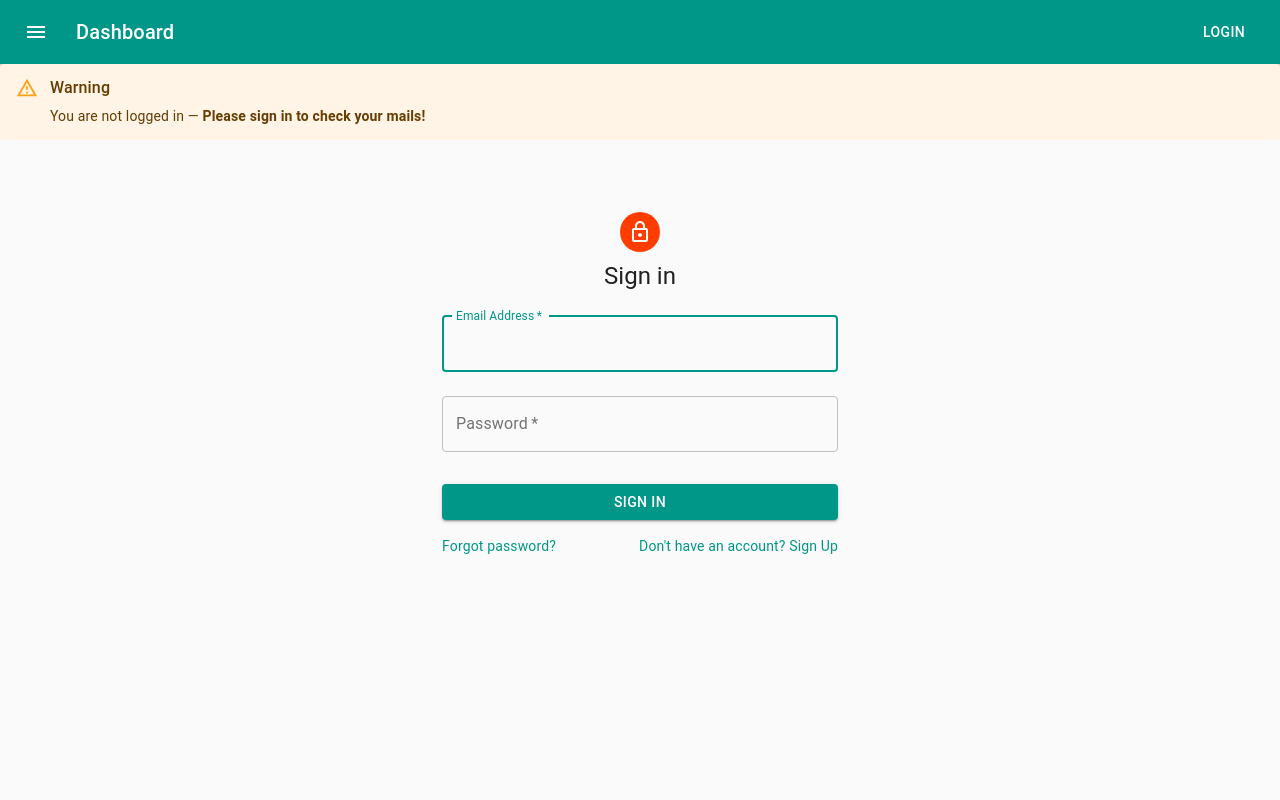
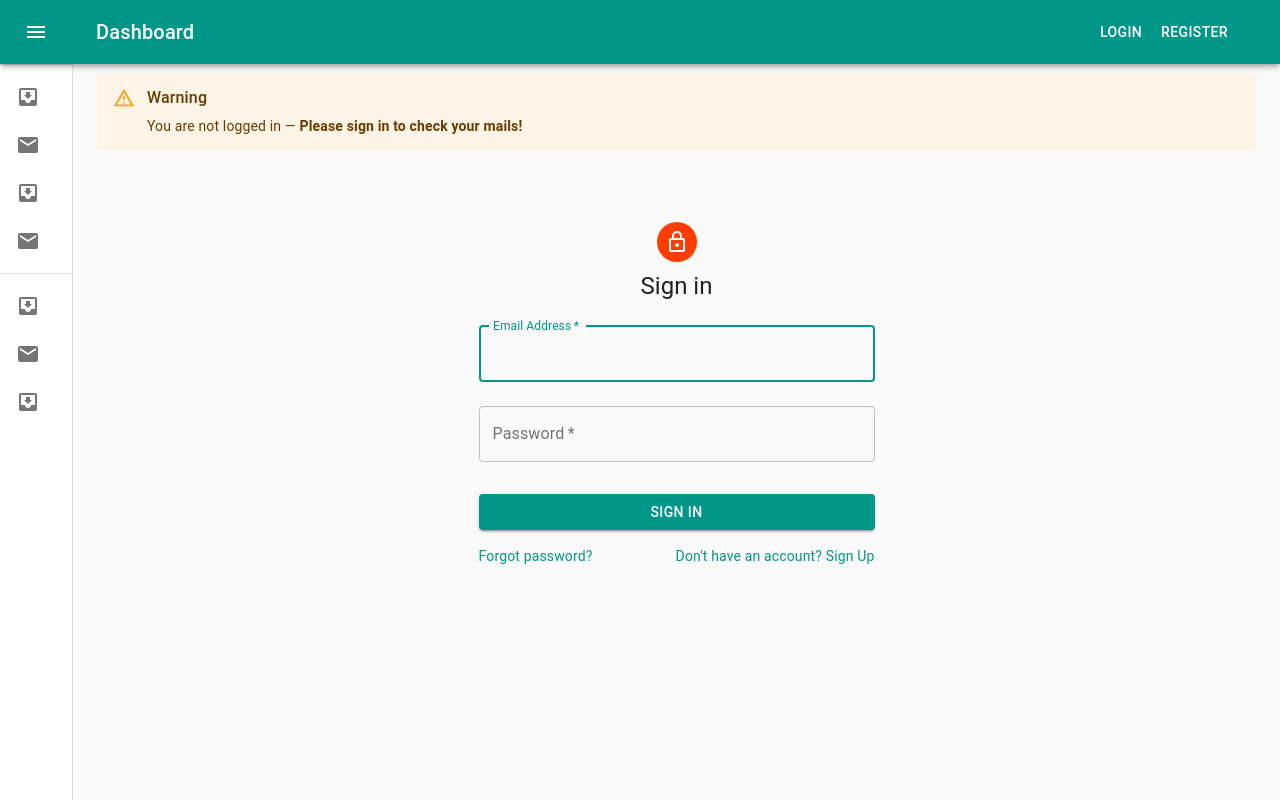
Before and after one commit to CodecoolGlobal/get-to-know-lara-php-mahanna90, a React (Create React App) app in the folder get-to-know-lara-frontend/: page / in a window 1280 px wide. Built offline with nearby package versions, Linux system fonts and the light colour scheme.

Commit message:
implement Drawer instead of NavBar, move content to Drawer from Home

```diff
--- a/get-to-know-lara-frontend/package.json
+++ b/get-to-know-lara-frontend/package.json
@@ -10,6 +10,7 @@
     "@testing-library/react": "^11.2.6",
     "@testing-library/user-event": "^12.8.3",
     "axios": "^0.21.1",
+    "clsx": "^1.1.1",
     "metro4-react": "^0.1.4",
     "react": "^17.0.2",
     "react-dom": "^17.0.2",
--- a/get-to-know-lara-frontend/src/components/Home.js
+++ b/get-to-know-lara-frontend/src/components/Home.js
@@ -1,10 +1,7 @@
 import React from 'react';
-import NavBar from './NavBar';
 import {ThemeProvider, createMuiTheme, makeStyles} from '@material-ui/core/styles';
 import {deepOrange, teal} from "@material-ui/core/colors";
-import MailList from "./MailList";
-import Login from "./Login";
-import {Alert, AlertTitle} from "@material-ui/lab";
+import NavDrawer from "./NavDrawer";
 
 
 function Home() {
@@ -18,18 +15,8 @@ function Home() {
 
     return (
         <ThemeProvider theme={theme}>
-            <NavBar/>
-            {sessionStorage.getItem('token') ?
-                <MailList/>
-                :
-                <>
-                    <Alert severity="warning" >
-                        <AlertTitle>Warning</AlertTitle>
-                        You are not logged in — <strong>Please sign in to check your mails!</strong>
-                    </Alert>
-                    <Login/>
-                </>
-            }
+            <NavDrawer />
+
         </ThemeProvider>
     )
 }
--- a/get-to-know-lara-frontend/src/components/NavBar.js
+++ b/get-to-know-lara-frontend/src/components/NavBar.js
@@ -33,7 +33,18 @@ function NavBar() {
                     <Typography variant="h6" className={classes.title}>
                         Dashboard
                     </Typography>
-                    <Button color="inherit">Login</Button>
+                    {sessionStorage.getItem('token') ?
+                        <>
+                            <Button color="inherit">Profile</Button>
+                            <Button color="inherit">Logout</Button>
+                        </>
+                        :
+                        <>
+                            <Button color="inherit">Login</Button>
+                            <Button color="inherit">Register</Button>
+                        </>
+                    }
+
                 </Toolbar>
             </AppBar>
         </div>
--- /dev/null
+++ b/get-to-know-lara-frontend/src/components/NavDrawer.js
@@ -0,0 +1,203 @@
+import React from 'react';
+import clsx from 'clsx';
+import {makeStyles, useTheme} from '@material-ui/core/styles';
+import Drawer from '@material-ui/core/Drawer';
+import AppBar from '@material-ui/core/AppBar';
+import Toolbar from '@material-ui/core/Toolbar';
+import List from '@material-ui/core/List';
+import CssBaseline from '@material-ui/core/CssBaseline';
+import Typography from '@material-ui/core/Typography';
+import Divider from '@material-ui/core/Divider';
+import IconButton from '@material-ui/core/IconButton';
+import MenuIcon from '@material-ui/icons/Menu';
+import ChevronLeftIcon from '@material-ui/icons/ChevronLeft';
+import ChevronRightIcon from '@material-ui/icons/ChevronRight';
+import ListItem from '@material-ui/core/ListItem';
+import ListItemIcon from '@material-ui/core/ListItemIcon';
+import ListItemText from '@material-ui/core/ListItemText';
+import InboxIcon from '@material-ui/icons/MoveToInbox';
+import MailIcon from '@material-ui/icons/Mail';
+import MailList from "./MailList";
+import {Alert, AlertTitle} from "@material-ui/lab";
+import Login from "./Login";
+import Button from "@material-ui/core/Button";
+
+const drawerWidth = 240;
+
+const useStyles = makeStyles((theme) => ({
+    root: {
+        display: 'flex',
+    },
+    appBar: {
+        zIndex: theme.zIndex.drawer + 1,
+        transition: theme.transitions.create(['width', 'margin'], {
+            easing: theme.transitions.easing.sharp,
+            duration: theme.transitions.duration.leavingScreen,
+        }),
+    },
+    appBarShift: {
+        marginLeft: drawerWidth,
+        width: `calc(100% - ${drawerWidth}px)`,
+        transition: theme.transitions.create(['width', 'margin'], {
+            easing: theme.transitions.easing.sharp,
+            duration: theme.transitions.duration.enteringScreen,
+        }),
+    },
+    menuButton: {
+        marginRight: 36,
+    },
+    hide: {
+        display: 'none',
+    },
+    drawer: {
+        width: drawerWidth,
+        flexShrink: 0,
+        whiteSpace: 'nowrap',
+    },
+    drawerOpen: {
+        width: drawerWidth,
+        transition: theme.transitions.create('width', {
+            easing: theme.transitions.easing.sharp,
+            duration: theme.transitions.duration.enteringScreen,
+        }),
+    },
+    drawerClose: {
+        transition: theme.transitions.create('width', {
+            easing: theme.transitions.easing.sharp,
+            duration: theme.transitions.duration.leavingScreen,
+        }),
+        overflowX: 'hidden',
+        width: theme.spacing(7) + 1,
+        [theme.breakpoints.up('sm')]: {
+            width: theme.spacing(9) + 1,
+        },
+    },
+    toolbar: {
+        display: 'flex',
+        alignItems: 'center',
+        justifyContent: 'flex-end',
+        padding: theme.spacing(0, 1),
+        // necessary for content to be below app bar
+        ...theme.mixins.toolbar,
+    },
+    toolbarButtons: {
+        display: 'flex',
+        alignItems: 'center',
+        position: 'absolute',
+        right: '20px',
+        justifyContent: 'right',
+    },
+    content: {
+        flexGrow: 1,
+        padding: theme.spacing(3),
+        marginTop: '50px',
+    },
+}));
+
+function MiniDrawer() {
+    const classes = useStyles();
+    const theme = useTheme();
+    const [open, setOpen] = React.useState(false);
+
+    const handleDrawerOpen = () => {
+        setOpen(true);
+    };
+
+    const handleDrawerClose = () => {
+        setOpen(false);
+    };
+
+    return (
+        <div className={classes.root}>
+            <CssBaseline/>
+            <AppBar
+                position="fixed"
+                className={clsx(classes.appBar, {
+                    [classes.appBarShift]: open,
+                })}
+            >
+                <Toolbar>
+                    <IconButton
+                        color="inherit"
+                        aria-label="open drawer"
+                        onClick={handleDrawerOpen}
+                        edge="start"
+                        className={clsx(classes.menuButton, {
+                            [classes.hide]: open,
+                        })}
+                    >
+                        <MenuIcon/>
+                    </IconButton>
+                    <Typography variant="h6" noWrap>
+                        Dashboard
+                    </Typography>
+                    <Toolbar className={classes.toolbarButtons}>
+                        {sessionStorage.getItem('token') ?
+                            <>
+                                <Button color="inherit" >Profile</Button>
+                                <Button color="inherit" >Logout</Button>
+                            </>
+                            :
+                            <>
+                                <Button color="inherit" >Login</Button>
+                                <Button color="inherit" >Register</Button>
+                            </>
+                        }
+                    </Toolbar>
+                </Toolbar>
+            </AppBar>
+            <Drawer
+                variant="permanent"
+                className={clsx(classes.drawer, {
+                    [classes.drawerOpen]: open,
+                    [classes.drawerClose]: !open,
+                })}
+                classes={{
+                    paper: clsx({
+                        [classes.drawerOpen]: open,
+                        [classes.drawerClose]: !open,
+                    }),
+                }}
+            >
+                <div className={classes.toolbar}>
+                    <IconButton onClick={handleDrawerClose}>
+                        {theme.direction === 'rtl' ? <ChevronRightIcon/> : <ChevronLeftIcon/>}
+                    </IconButton>
+                </div>
+                <Divider/>
+                <List>
+                    {['Inbox', 'Starred', 'Send email', 'Drafts'].map((text, index) => (
+                        <ListItem button key={text}>
+                            <ListItemIcon>{index % 2 === 0 ? <InboxIcon/> : <MailIcon/>}</ListItemIcon>
+                            <ListItemText primary={text}/>
+                        </ListItem>
+                    ))}
+                </List>
+                <Divider/>
+                <List>
+                    {['All mail', 'Trash', 'Spam'].map((text, index) => (
+                        <ListItem button key={text}>
+                            <ListItemIcon>{index % 2 === 0 ? <InboxIcon/> : <MailIcon/>}</ListItemIcon>
+                            <ListItemText primary={text}/>
+                        </ListItem>
+                    ))}
+                </List>
+            </Drawer>
+            <main className={classes.content}>
+                {sessionStorage.getItem('token') ?
+                    <MailList/>
+                    :
+                    <>
+                        <Alert severity="warning">
+                            <AlertTitle>Warning</AlertTitle>
+                            You are not logged in — <strong>Please sign in to check your mails!</strong>
+                        </Alert>
+                        <Login/>
+                    </>
+                }
+            </main>
+        </div>
+    );
+}
+
+export default MiniDrawer;
```
